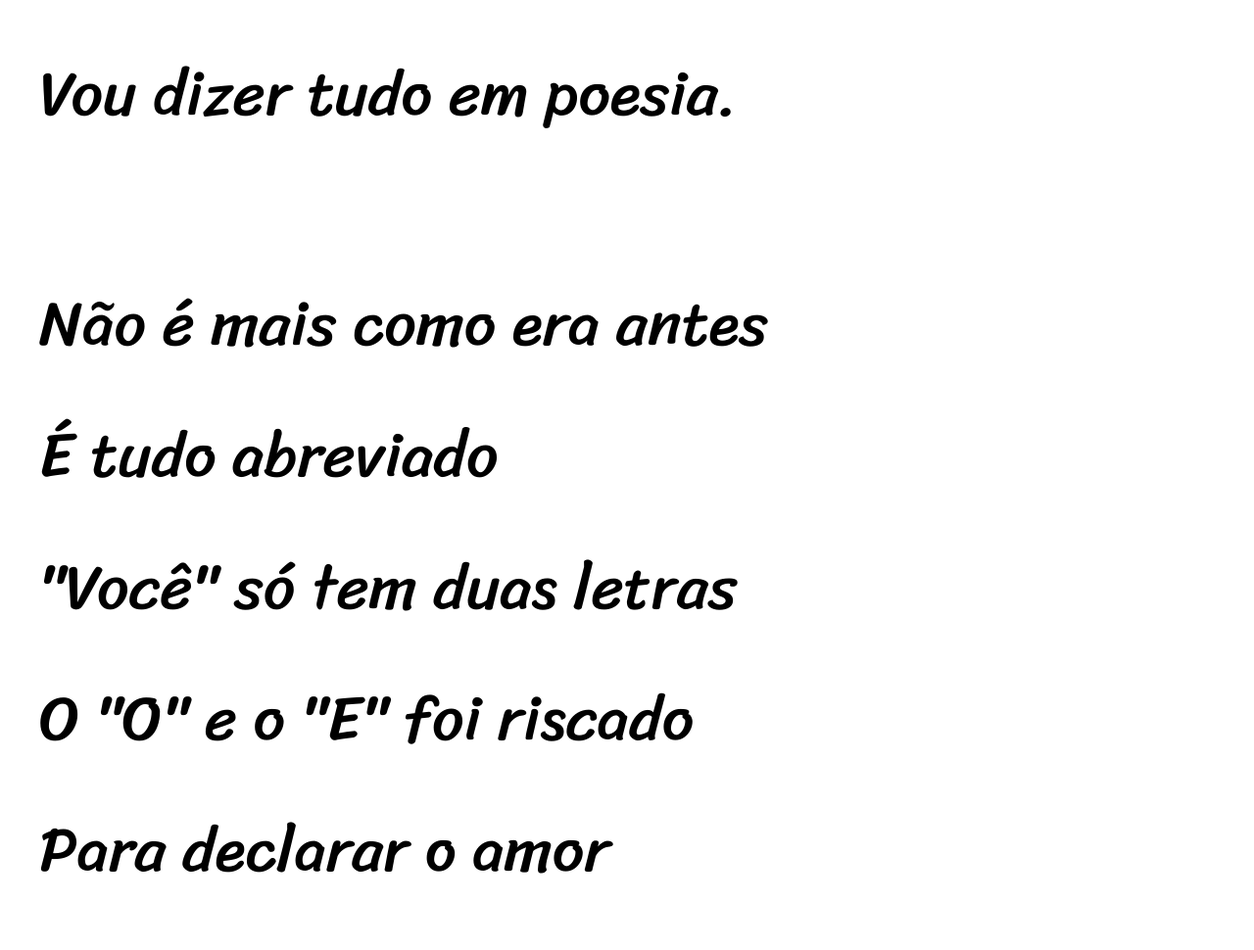
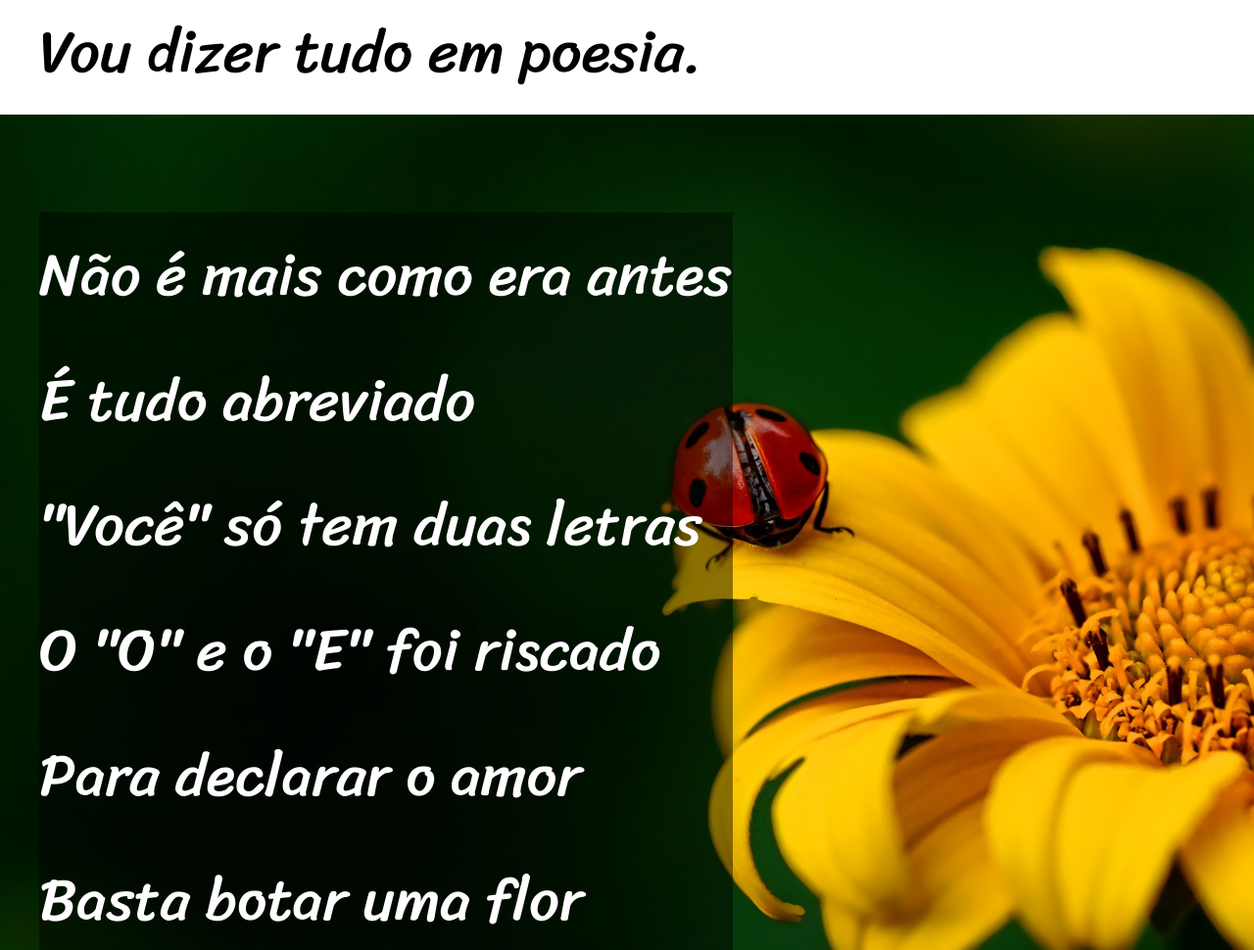
Before and after one commit to CarlosGabrielRocha/html-css, a plain HTML site: page desafios/desafio012/index.html in a window 1280 px wide. Shown: the part 1227-2197 px from the top of the page at 98% size. Drawn offline with Linux system fonts and the light colour scheme.

Commit message:
cordel 1.1

```diff
--- a/desafios/desafio012/estilo/style.css
+++ b/desafios/desafio012/estilo/style.css
@@ -50,14 +50,32 @@ header > p > a:hover{
 
  main p{
     font-family: var(--fontepadrao);
-    font-size: 4em;
+    font-size: 3.8em;
     line-height: 2.1em;
 }
 
 section{
     margin-top: 100px;
     margin-left: 40px;
-    width: 800px;
+    width: 750px;
+}
+
+.paralax{
+    position: relative;
+    background: black url('../imagens/background001.jpg') center center /cover fixed ;
+    height: 1100px;
+}
+
+#fundo{
+    position: absolute;
+    background-color: rgba(0, 0, 0, 0.453);
+    background-attachment: scroll;
+    width: 708px;
+
+}
+
+#fundo > p{
+    color: white;
 }
 
 footer{
--- a/desafios/desafio012/index.html
+++ b/desafios/desafio012/index.html
@@ -26,7 +26,8 @@
                     Vou dizer tudo em poesia.
                 </p>
             </section>
-            <section>
+            <div  class="paralax">
+                <section id="fundo">
                     <p>
                         Não é mais como era antes <br>
                         É tudo abreviado <br>
@@ -37,6 +38,7 @@
                         E um coração desenhado.
                     </p>
                 </section>
+            </div>
             <section>
                 <p>
                     Arroba agora não pesa <br>
```
Lines whose indentation alone changed are shown as unchanged.
